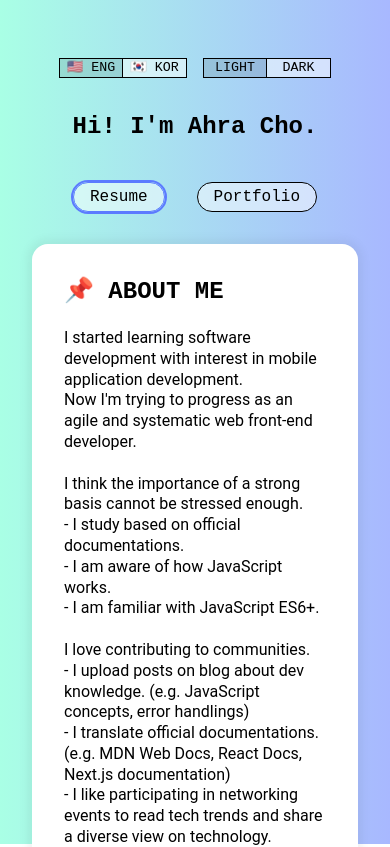
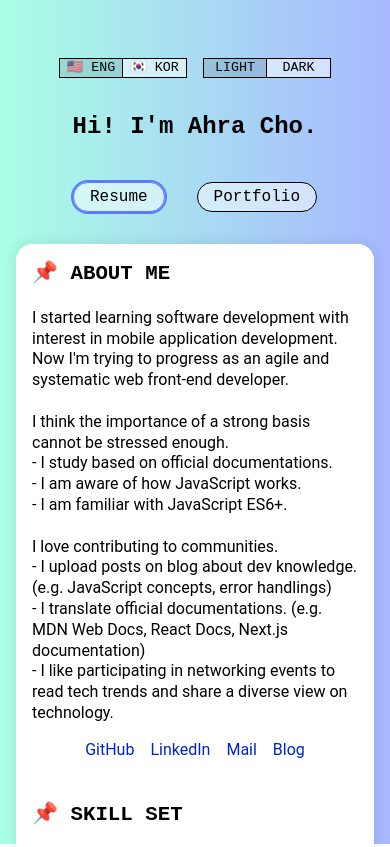
Before and after one commit to choar816/intro-choar, a React app: page / in a window 390 px wide. Shown: the top 847 px of the page. Built offline with nearby package versions, Linux system fonts and the light colour scheme.

Commit message:
Add: responsive design

```diff
--- a/src/App.css
+++ b/src/App.css
@@ -45,28 +45,6 @@ a {
   text-decoration: none;
 }
 
-/* style */
-/* header {
-  padding-top: 3rem;
-  font-size: 1.5rem;
-  text-align: center;
-} */
-
-/* header p {
-  margin-top: 1rem;
-} */
-
-footer {
-  padding-bottom: 2rem;
-  text-align: center;
-}
-
-@media screen and (min-width: 750px) {
-  footer {
-    padding-bottom: 4rem;
-  }
-}
-
 /* font */
 @import url('https://fonts.googleapis.com/css2?family=Roboto&family=Source+Code+Pro:wght@500&display=swap');
 
@@ -91,3 +69,26 @@ h1::after {
   position: absolute;
   bottom: 3px;
 }
+
+h2 {
+  font-size: 1.5rem;
+  margin-bottom: 1.3rem;
+}
+
+footer {
+  padding-bottom: 4rem;
+  text-align: center;
+}
+
+/* responsive */
+@media screen and (max-width: 576px) {
+  h2 {
+    font-size: 1.3rem;
+  }
+}
+
+@media screen and (max-width: 768px) {
+  footer {
+    padding-bottom: 2rem;
+  }
+}
--- a/src/App.jsx
+++ b/src/App.jsx
@@ -151,7 +151,7 @@ const TabContainer = styled.div`
   }
 `;
 
-const HeaderContainer = styled.div`
+const HeaderContainer = styled.header`
   position: relative;
   padding-top: 3rem;
   font-size: 1.5rem;
@@ -187,17 +187,15 @@ const HeaderContainer = styled.div`
   }
 `;
 
-const MainContainer = styled.div`
-  padding: 2rem;
-  margin: 2rem;
+const MainContainer = styled.main`
   box-shadow: 0 0 10px 5px rgb(0 0 0 / 5%);
   border-radius: 1rem;
-  background-color: #fff;
+  background-color: rgba(255, 255, 255, 1);
   transition: all 0.5s;
   ${({ color }) =>
     color === 'DARK' &&
     `
-    background-color: #000;
+    background-color: rgba(0, 0, 0, 0.3);
     color: #fff;
     a {
       color: #738dff;
@@ -207,10 +205,21 @@ const MainContainer = styled.div`
     }
   `}
 
-  @media screen and (min-width: 750px) {
+  @media screen and (max-width: 576px) {
+    margin: 2rem 1rem;
+    padding: 1rem;
+  }
+  @media screen and (min-width: 576px) and (max-width: 768px) {
+    margin: 2rem;
+    padding: 2rem;
+  }
+  @media screen and (min-width: 768px) and (max-width: 992px) {
     margin: 4rem;
+    padding: 2rem;
   }
-  @media screen and (min-width: 1000px) {
+  @media screen and (min-width: 992px) {
     margin: 4rem 6rem;
+    padding: 3rem;
+    font-size: 1.2rem;
   }
 `;
--- a/src/components/Portfolio.jsx
+++ b/src/components/Portfolio.jsx
@@ -34,7 +34,7 @@ const projectList = [
   {
     lang: 'EN',
     title: 'Intro of choar',
-    summary: 'Website where shows my resume and portfolio',
+    summary: 'Website that shows my resume and portfolio',
     description: [
       'Duration : 2022.03. (2 weeks)',
       'Skills : React, JavaScript, Redux',
@@ -305,18 +305,24 @@ export default Portfolio;
 const Container = styled.ul`
   & > li + li {
     margin-top: 2.5rem;
+    position: relative;
+    &::before {
+      content: '';
+      width: 100%;
+      height: 1px;
+      background-color: #e6e6e6;
+      position: absolute;
+      top: -1.2rem;
+    }
   }
 
-  h2 {
-    font-size: 1.3rem;
-  }
   p {
     font-size: 1.1rem;
     text-decoration: underline;
   }
   .list-with-dash {
     margin-top: 1rem;
-    list-style: '- ' inside;
+    list-style: '· ' inside;
   }
   a {
     color: #0024c6;
--- a/src/components/Resume.jsx
+++ b/src/components/Resume.jsx
@@ -287,11 +287,7 @@ function Resume() {
         <ul className="list-contact">
           {Object.entries(contactList[lang]).map(([key, val]) => (
             <li key={key}>
-              <a
-                target="_blank"
-                rel="noreferrer noopener"
-                href={val}
-              >
+              <a target="_blank" rel="noreferrer noopener" href={val}>
                 {key}
               </a>
             </li>
@@ -302,9 +298,7 @@ function Resume() {
         <h2>📌 SKILL SET</h2>
         <ul className="list-with-dash">
           {Object.entries(skillList[lang]).map((val) => (
-            <li>
-              {`${val[0]} : ${val[1]}`}
-            </li>
+            <li>{`${val[0]} : ${val[1]}`}</li>
           ))}
         </ul>
       </Section>
@@ -409,10 +403,6 @@ const Section = styled.section`
       text-decoration: underline;
     }
   }
-  h2 {
-    margin-bottom: 1.3rem;
-    font-size: 1.5rem;
-  }
   p {
     white-space: pre-line;
   }
@@ -436,17 +426,24 @@ const Section = styled.section`
 
   .list-work {
     & > li {
-      display: flex;
+      display: grid;
+      grid-template-columns: 1fr 2fr;
       gap: 1rem;
       & + li {
         margin-top: 1rem;
       }
     }
-    .part-first {
-      flex: 1;
-    }
-    .part-second {
-      flex: 2;
+
+    @media screen and (max-width: 768px) {
+      & > li {
+        grid-template-columns: 1fr;
+        & + li::before {
+          content: '';
+          width: 100%;
+          height: 1px;
+          background-color: #e6e6e6;
+        }
+      }
     }
   }
 
```
